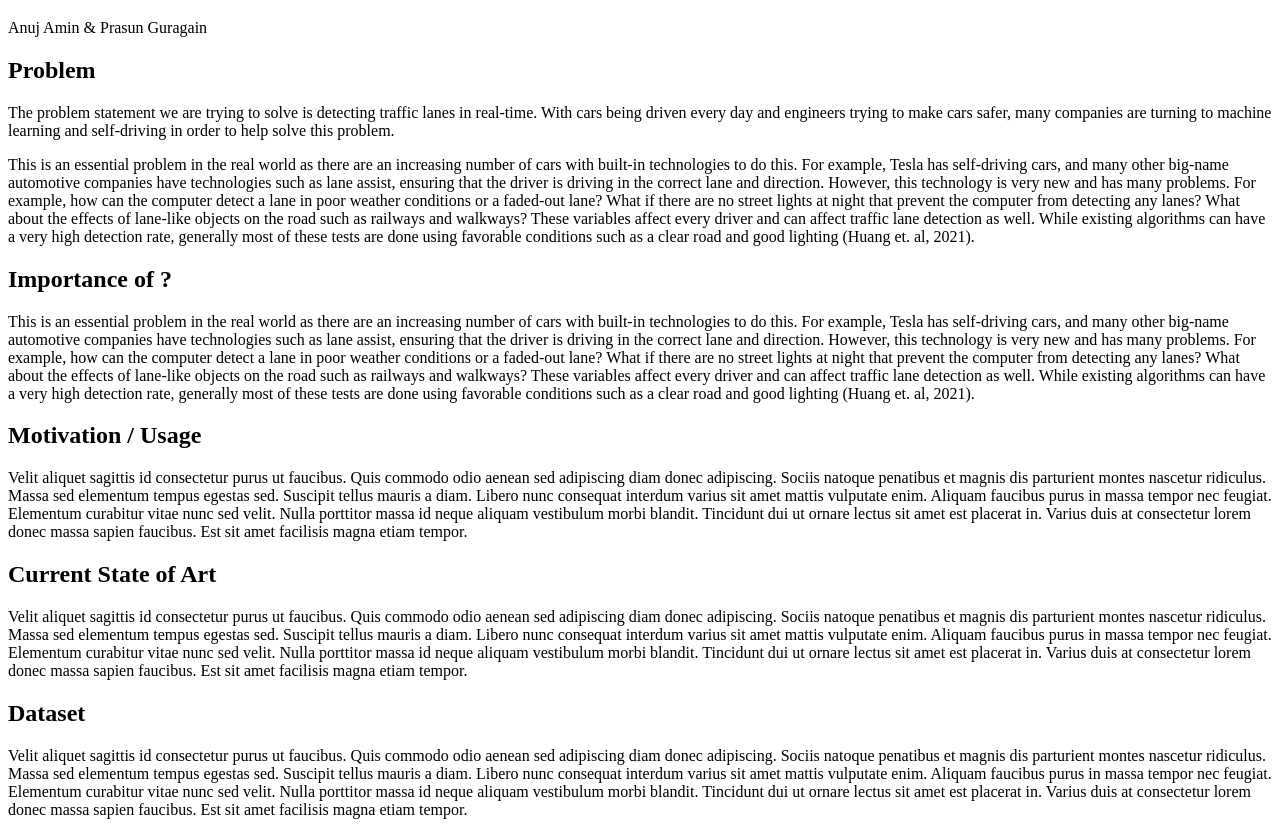
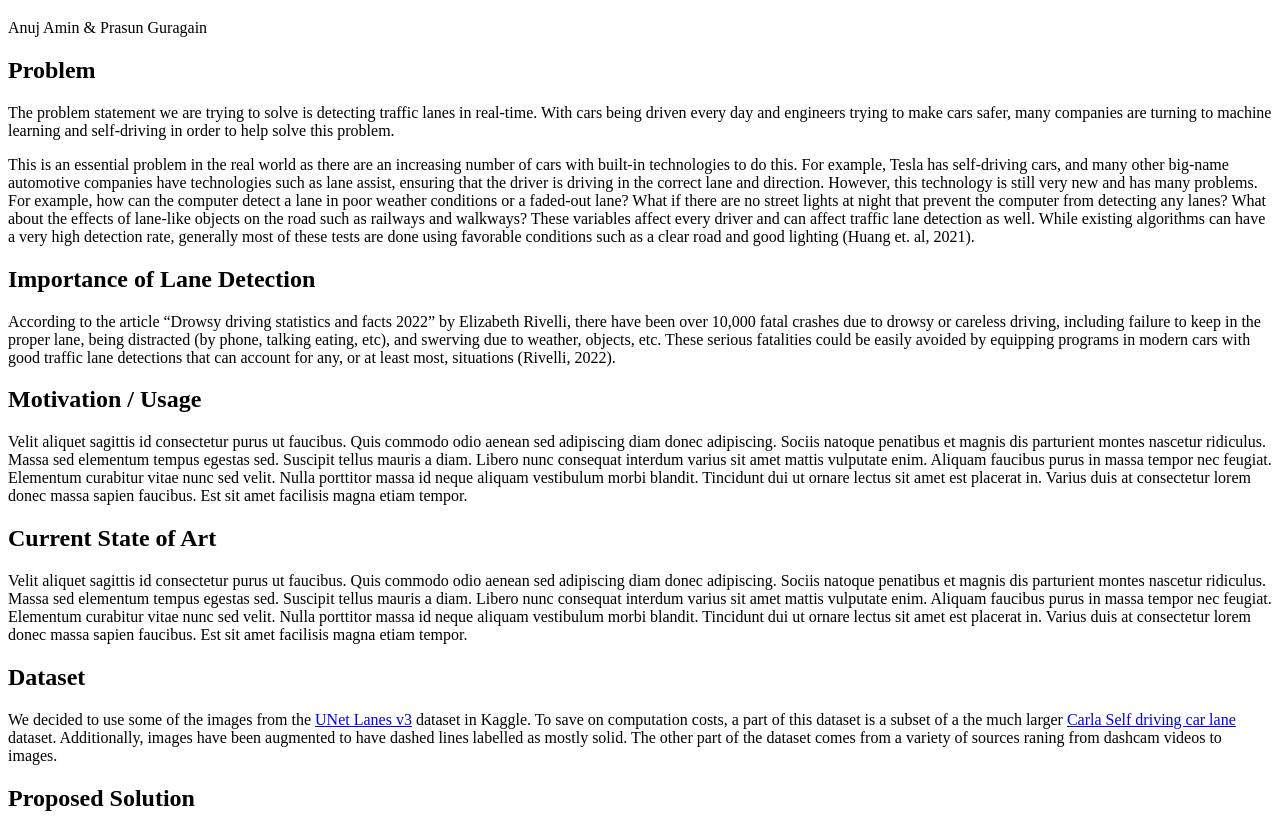
Before and after one commit to anujamin01/639Final, a plain HTML site: page Final Project/main.html in a window 1280 px wide. Shown: the part 61-890 px from the top of the page. Drawn offline with Linux system fonts and the light colour scheme.

Commit message:
TODO proposed solution and method used

```diff
--- a/Final Project/main.html
+++ b/Final Project/main.html
@@ -19,11 +19,11 @@
   <body>
     <h2>Problem</h2>
     <p>The problem statement we are trying to solve is detecting traffic lanes in real-time. With cars being driven every day and engineers trying to make cars safer, many companies are turning to machine learning and self-driving in order to help solve this problem. </p>
-    <p>This is an essential problem in the real world as there are an increasing number of cars with built-in technologies to do this. For example, Tesla has self-driving cars, and many other big-name automotive companies have technologies such as lane assist, ensuring that the driver is driving in the correct lane and direction. However, this technology is very new and has many problems. For example, how can the computer detect a lane in poor weather conditions or a faded-out lane? What if there are no street lights at night that prevent the computer from detecting any lanes? What about the effects of lane-like objects on the road such as railways and walkways? These variables affect every driver and can affect traffic lane detection as well. While existing algorithms can have a very high detection rate, generally most of these tests are done using favorable conditions such as a clear road and good lighting (Huang et. al, 2021).
+    <p>This is an essential problem in the real world as there are an increasing number of cars with built-in technologies to do this. For example, Tesla has self-driving cars, and many other big-name automotive companies have technologies such as lane assist, ensuring that the driver is driving in the correct lane and direction. However, this technology is still very new and has many problems. For example, how can the computer detect a lane in poor weather conditions or a faded-out lane? What if there are no street lights at night that prevent the computer from detecting any lanes? What about the effects of lane-like objects on the road such as railways and walkways? These variables affect every driver and can affect traffic lane detection as well. While existing algorithms can have a very high detection rate, generally most of these tests are done using favorable conditions such as a clear road and good lighting (Huang et. al, 2021).
     </p>
 
-    <h2>Importance of ?</h2>
-    <p>This is an essential problem in the real world as there are an increasing number of cars with built-in technologies to do this. For example, Tesla has self-driving cars, and many other big-name automotive companies have technologies such as lane assist, ensuring that the driver is driving in the correct lane and direction. However, this technology is very new and has many problems. For example, how can the computer detect a lane in poor weather conditions or a faded-out lane? What if there are no street lights at night that prevent the computer from detecting any lanes? What about the effects of lane-like objects on the road such as railways and walkways? These variables affect every driver and can affect traffic lane detection as well. While existing algorithms can have a very high detection rate, generally most of these tests are done using favorable conditions such as a clear road and good lighting (Huang et. al, 2021).
+    <h2>Importance of Lane Detection</h2>
+    <p>According to the article “Drowsy driving statistics and facts 2022” by Elizabeth Rivelli, there have been over 10,000 fatal crashes due to drowsy or careless driving, including failure to keep in the proper lane, being distracted (by phone, talking eating, etc), and swerving due to weather, objects, etc. These serious fatalities could be easily avoided by equipping programs in modern cars with good traffic lane detections that can account for any, or at least most, situations (Rivelli, 2022).
     </p>
 
     <h2>Motivation / Usage</h2>
@@ -33,9 +33,12 @@
     <p>Velit aliquet sagittis id consectetur purus ut faucibus. Quis commodo odio aenean sed adipiscing diam donec adipiscing. Sociis natoque penatibus et magnis dis parturient montes nascetur ridiculus. Massa sed elementum tempus egestas sed. Suscipit tellus mauris a diam. Libero nunc consequat interdum varius sit amet mattis vulputate enim. Aliquam faucibus purus in massa tempor nec feugiat. Elementum curabitur vitae nunc sed velit. Nulla porttitor massa id neque aliquam vestibulum morbi blandit. Tincidunt dui ut ornare lectus sit amet est placerat in. Varius duis at consectetur lorem donec massa sapien faucibus. Est sit amet facilisis magna etiam tempor.</p>
 
     <h2>Dataset</h2>
-    <p>Velit aliquet sagittis id consectetur purus ut faucibus. Quis commodo odio aenean sed adipiscing diam donec adipiscing. Sociis natoque penatibus et magnis dis parturient montes nascetur ridiculus. Massa sed elementum tempus egestas sed. Suscipit tellus mauris a diam. Libero nunc consequat interdum varius sit amet mattis vulputate enim. Aliquam faucibus purus in massa tempor nec feugiat. Elementum curabitur vitae nunc sed velit. Nulla porttitor massa id neque aliquam vestibulum morbi blandit. Tincidunt dui ut ornare lectus sit amet est placerat in. Varius duis at consectetur lorem donec massa sapien faucibus. Est sit amet facilisis magna etiam tempor.</p>
+    <p>We decided to use some of the images from the <a href="https://www.kaggle.com/datasets/jasonyuan000/unet-lanes-v3">UNet Lanes v3</a> dataset in Kaggle. To save on computation costs, a part of this dataset is a subset of a the much larger <a href="https://www.kaggle.com/datasets/thomasfermi/lane-detection-for-carla-driving-simulator">Carla Self driving car lane</a> dataset. Additionally, images have been augmented to have dashed lines labelled as mostly solid. The other part of the dataset comes from a variety of sources raning from dashcam videos to images.</p>
 
-    <h2>Our Approach</h2>
+    <h2>Proposed Solution</h2>
+    <p>We decided to use some of the images from the <a href="https://www.kaggle.com/datasets/jasonyuan000/unet-lanes-v3">UNet Lanes v3</a> dataset in Kaggle. To save on computation costs, a part of this dataset is a subset of a the much larger <a href="https://www.kaggle.com/datasets/thomasfermi/lane-detection-for-carla-driving-simulator">Carla Self driving car lane</a> dataset. Additionally, images have been augmented to have dashed lines labelled as mostly solid. The other part of the dataset comes from a variety of sources raning from dashcam videos to images.</p>
+
+    <h2>Proposed Method</h2>
     <p>Velit aliquet sagittis id consectetur purus ut faucibus. Quis commodo odio aenean sed adipiscing diam donec adipiscing. Sociis natoque penatibus et magnis dis parturient montes nascetur ridiculus. Massa sed elementum tempus egestas sed. Suscipit tellus mauris a diam. Libero nunc consequat interdum varius sit amet mattis vulputate enim. Aliquam faucibus purus in massa tempor nec feugiat. Elementum curabitur vitae nunc sed velit. Nulla porttitor massa id neque aliquam vestibulum morbi blandit. Tincidunt dui ut ornare lectus sit amet est placerat in. Varius duis at consectetur lorem donec massa sapien faucibus. Est sit amet facilisis magna etiam tempor.</p>
     <ol>
       <h3><li>Lane Detection</li></h3>
```
